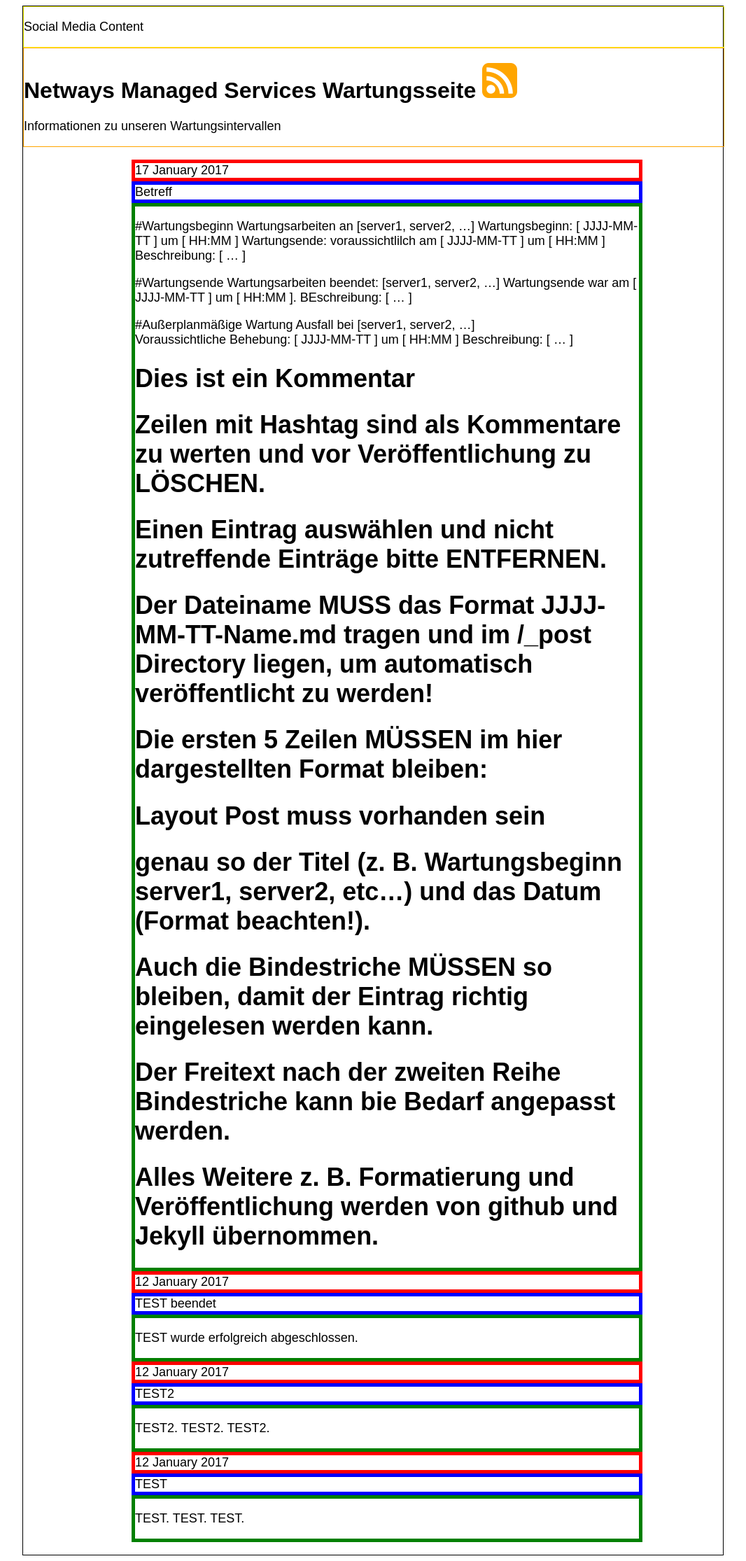
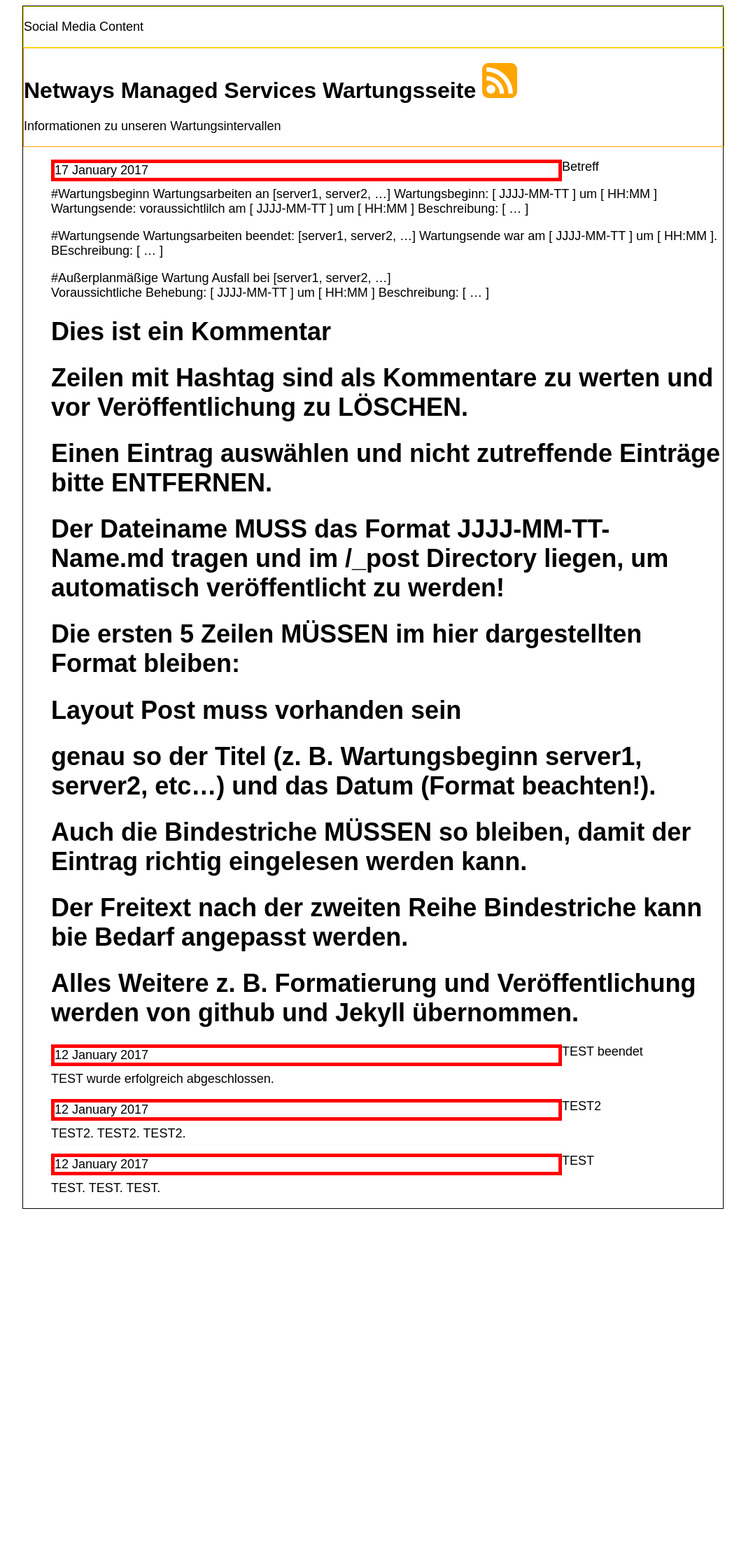
Before and after one commit to Storagegirl/storagegirl.github.io, a Jekyll site: the page built from index.html, in a window 1280 px wide. Shown: the whole page at 70% size, without its empty margins (107-1173 px from the left). Built offline with Jekyll 4.4.1, drawn with Linux system fonts in a browser that asks for light colours; after the commit the page ends 1735 px from its top, so only the background shows below that.

Commit message:
Update main.css

```diff
--- a/css/main.css
+++ b/css/main.css
@@ -41,21 +41,17 @@
 }
 
 .boxdate {
+    float: left;
     margin: auto;
     width: 75%;
     border: 5px solid red;
 }
 
-.boxtitle {
+.boxtitlecontent {
+    float: left;
     margin: auto;
     width: 75%;
     border: 5px solid blue;
-}
-
-.boxcontent {
-    margin: auto;
-    width: 75%;
-    border: 5px solid green;
 }
 
 .boxright {
```
